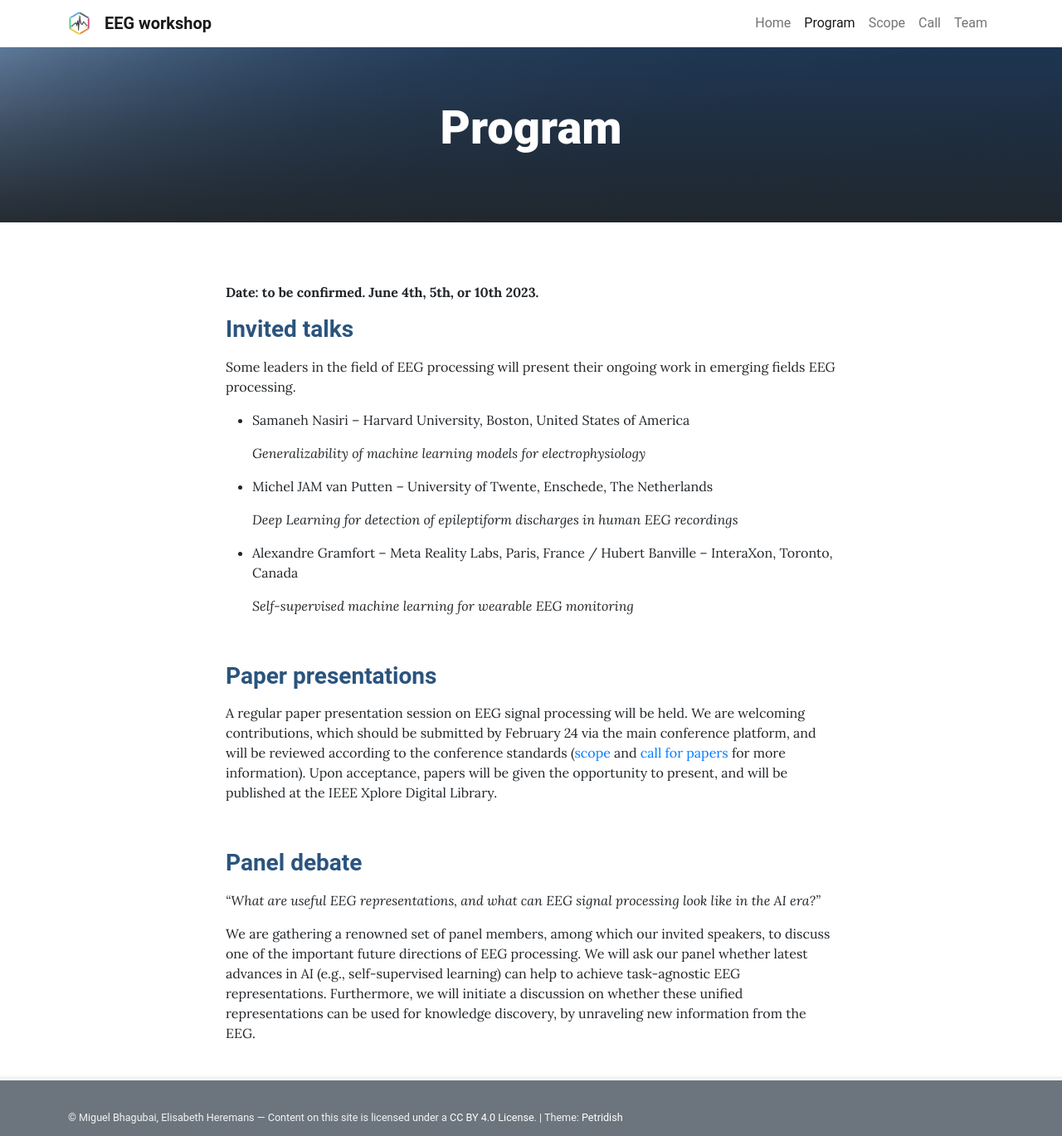
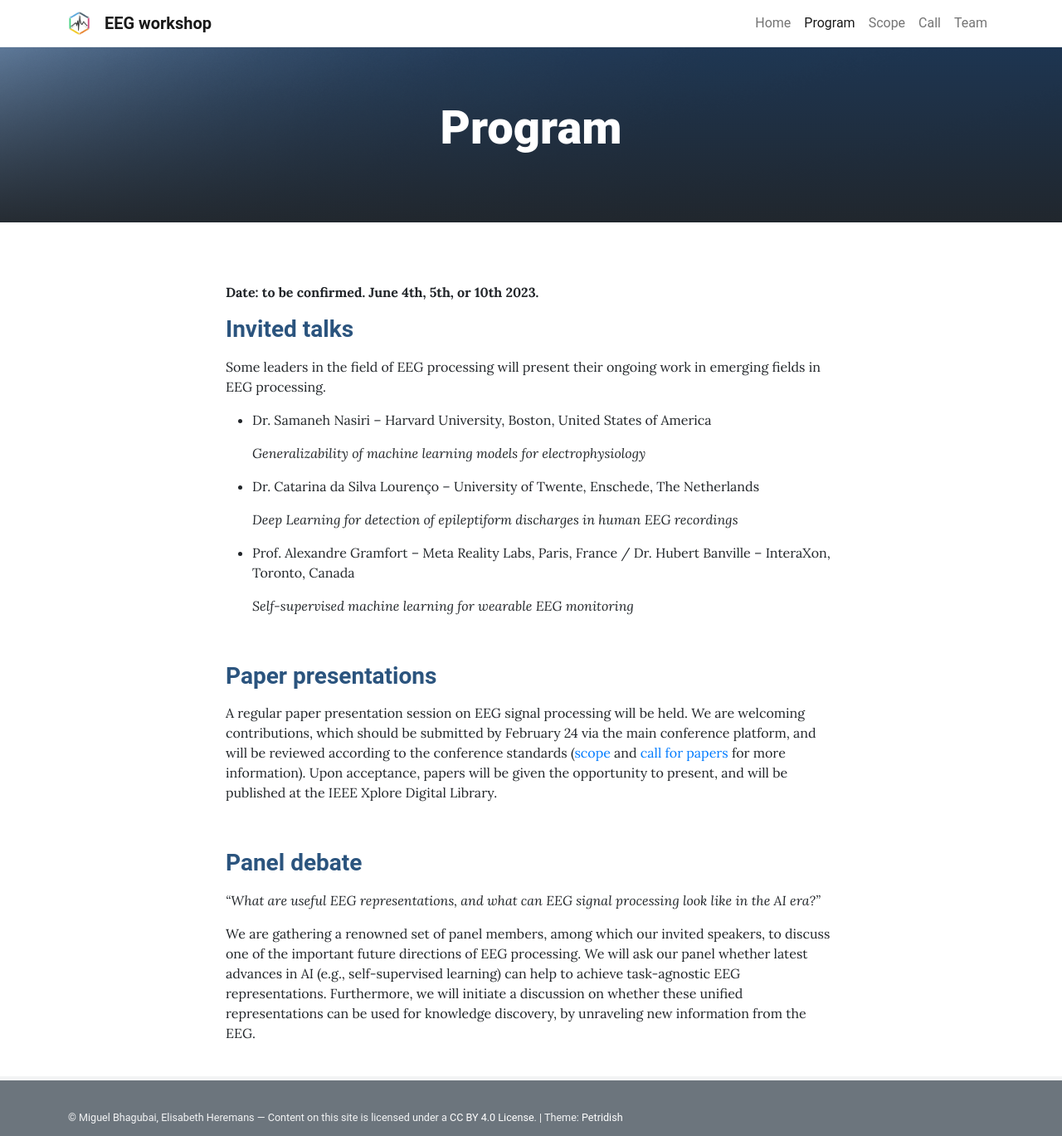
Before and after one commit to biomedepi/eegworkshop, a Jekyll site: the page built from pages/program.md, in a window 1280 px wide. Shown: the whole page at 83% size. Built offline with Jekyll 4.4.1, drawn with Linux system fonts in a browser that asks for light colours.

Commit message:
Update program.md

```diff
--- a/pages/program.md
+++ b/pages/program.md
@@ -10,15 +10,15 @@ permalink: /program/
 
 ### **<span style="color:#2B547E">Invited talks</span>**
 
-Some leaders in the field of EEG processing will present their ongoing work in emerging fields EEG processing.
+Some leaders in the field of EEG processing will present their ongoing work in emerging fields in EEG processing.
 
-- Samaneh Nasiri – Harvard University, Boston, United States of America
+- Dr. Samaneh Nasiri – Harvard University, Boston, United States of America
 
     *Generalizability of machine learning models for electrophysiology*
-- Michel JAM van Putten – University of Twente, Enschede, The Netherlands
+- Dr. Catarina da Silva Lourenço – University of Twente, Enschede, The Netherlands
 
     *Deep Learning for detection of epileptiform discharges in human EEG recordings*
-- Alexandre Gramfort – Meta Reality Labs, Paris, France / Hubert Banville – InteraXon, Toronto, Canada
+- Prof. Alexandre Gramfort – Meta Reality Labs, Paris, France / Dr. Hubert Banville – InteraXon, Toronto, Canada
 
     *Self-supervised machine learning for wearable EEG monitoring*
 
```
